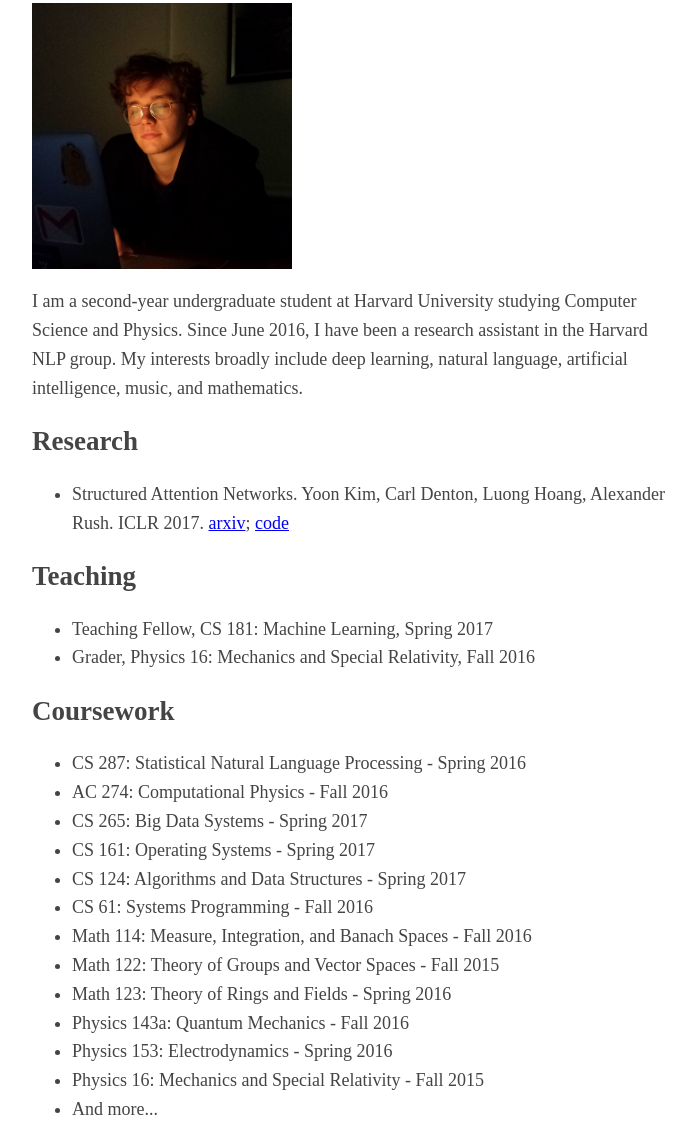
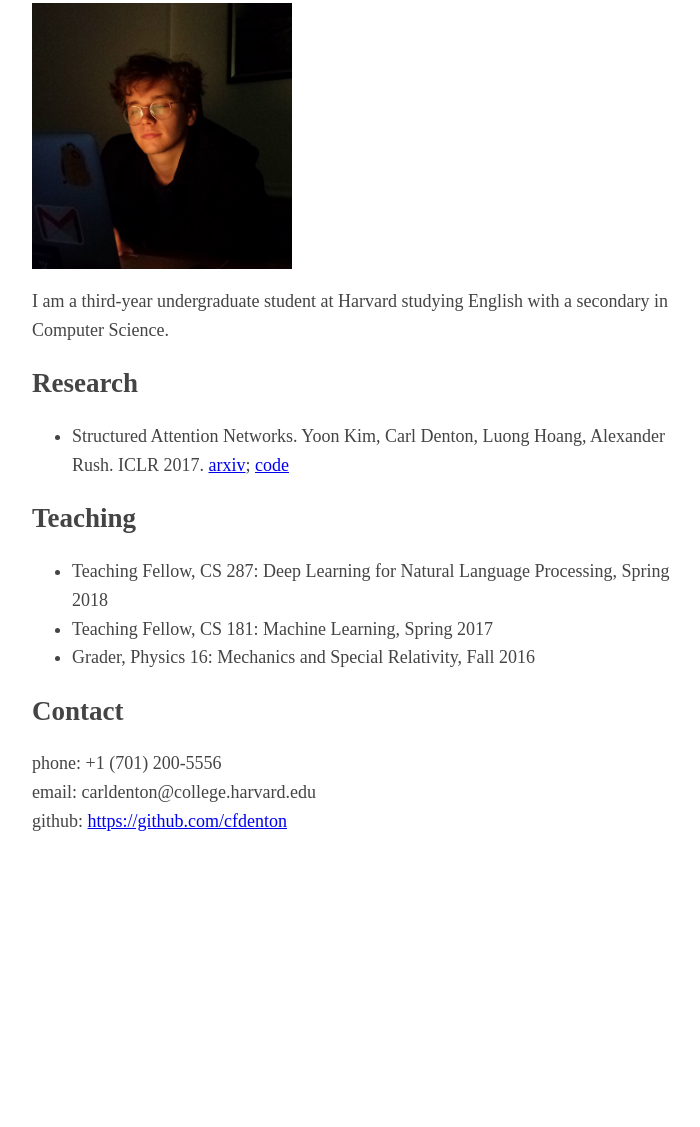
Before and after one commit to cfdenton/cfdenton.github.io, a plain HTML site: page index.html in a window 1280 px wide. Shown: the part 104-1231 px from the top of the page, without its empty margins (283-983 px from the left). After the commit the page ends 980 px from the top, so only its background shows below. Drawn offline with Linux system fonts and the light colour scheme.

Commit message:
Update index.html

```diff
--- a/index.html
+++ b/index.html
@@ -8,8 +8,7 @@
 <img src="glow.jpg" style="max-width: 40%;">
 
 
-<p>I am a second-year undergraduate student at Harvard University studying Computer Science and Physics. Since June 2016, I have been a research assistant in the Harvard NLP group.
-My interests broadly include deep learning, natural language, artificial intelligence, music, and mathematics. </p>
+<p>I am a third-year undergraduate student at Harvard studying English with a secondary in Computer Science. </p>
 
 <h2> Research </h2>
 <ul>
@@ -19,25 +18,9 @@ My interests broadly include deep learning, natural language, artificial intelli
 
 <h2> Teaching </h2>
 <ul>
+<li> Teaching Fellow, CS 287: Deep Learning for Natural Language Processing, Spring 2018
 <li> Teaching Fellow, CS 181: Machine Learning, Spring 2017
 <li> Grader, Physics 16: Mechanics and Special Relativity, Fall 2016
-</ul>
-
-<h2> Coursework </h2>
-<ul>
-<li> CS 287: Statistical Natural Language Processing - Spring 2016
-<li> AC 274: Computational Physics - Fall 2016
-<li> CS 265: Big Data Systems - Spring 2017
-<li> CS 161: Operating Systems - Spring 2017
-<li> CS 124: Algorithms and Data Structures - Spring 2017
-<li> CS 61: Systems Programming - Fall 2016
-<li> Math 114: Measure, Integration, and Banach Spaces - Fall 2016
-<li> Math 122: Theory of Groups and Vector Spaces - Fall 2015
-<li> Math 123: Theory of Rings and Fields - Spring 2016
-<li> Physics 143a: Quantum Mechanics - Fall 2016
-<li> Physics 153: Electrodynamics - Spring 2016
-<li> Physics 16: Mechanics and Special Relativity - Fall 2015
-<li> And more...
 </ul>
 
 <h2> Contact </h2>
```
